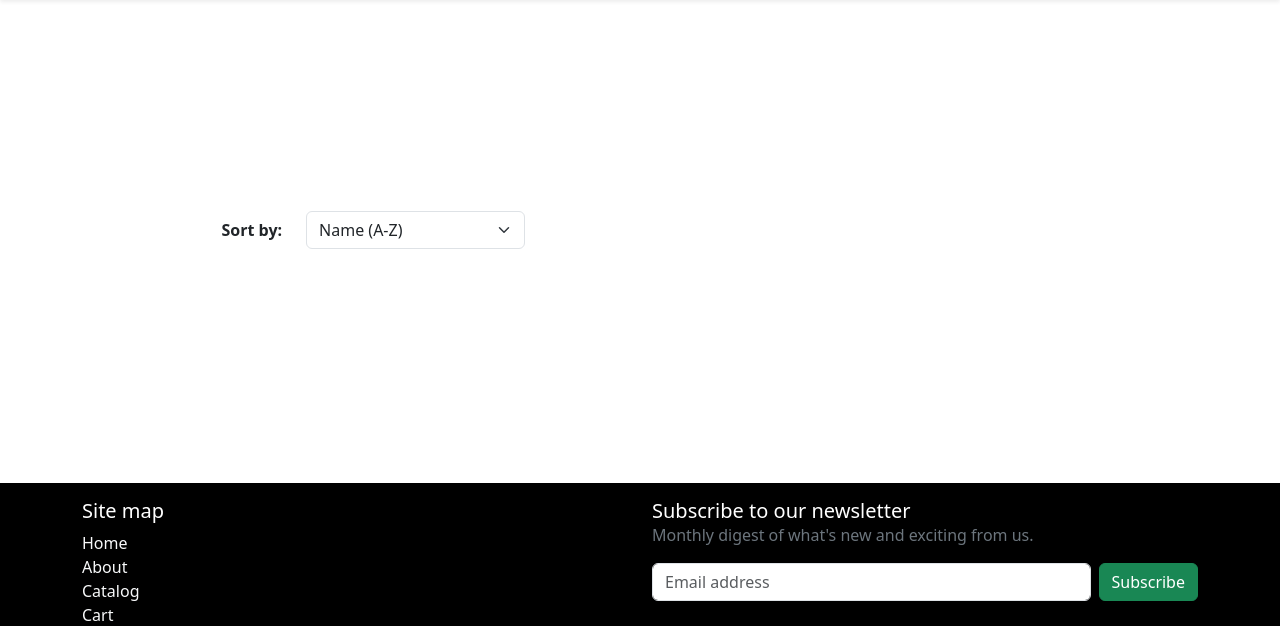
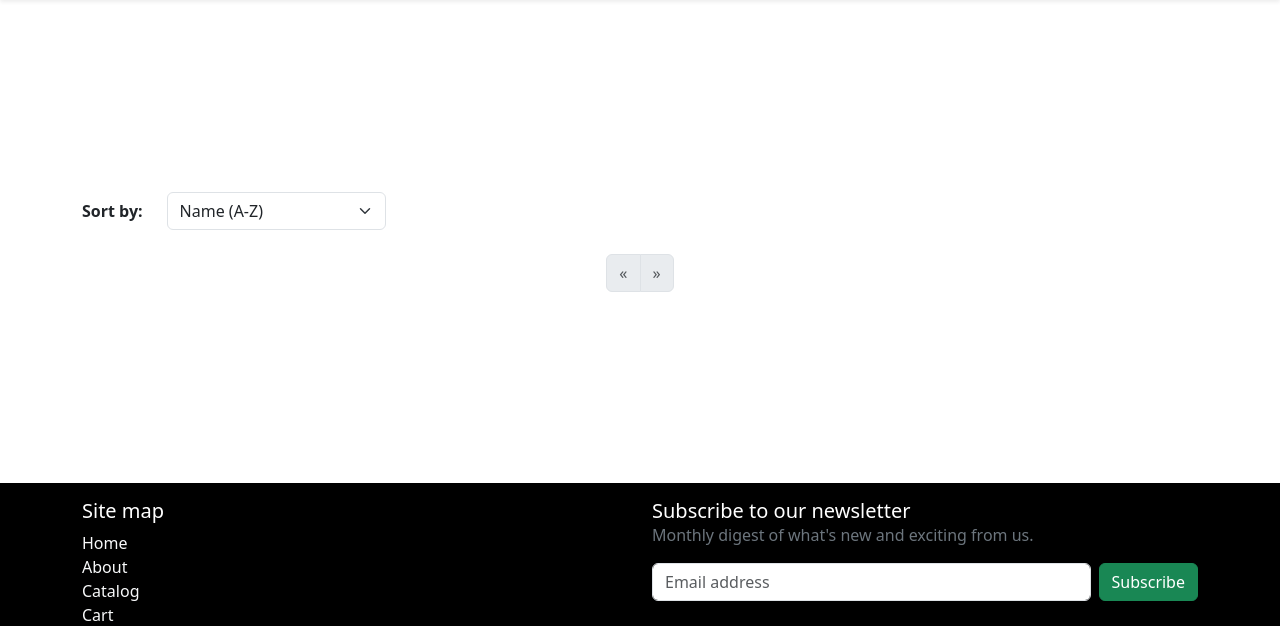
Before and after one commit to fchavonet/full_stack-flask_shop_template, a Flask app: page /catalog in a window 1280 px wide. Shown: the part 88-714 px from the top of the page. Run offline with Flask 3, Linux system fonts and the light colour scheme.

Commit message:
fix: responsive problem in mobile mode.

```diff
--- a/static/css/style.css
+++ b/static/css/style.css
@@ -26,12 +26,6 @@
 }
 
 /* RESPONSIVE */
-@media (min-width: 992px) {
-    #container-small {
-        width: 75%;
-    }
-}
-
 @media (max-width: 992px) {
     .fs-tiny {
         font-size: 0.75rem;
--- a/templates/base.html
+++ b/templates/base.html
@@ -162,9 +162,9 @@
 	<!-- MAIN -->
 	<main class="py-5 d-flex flex-grow-1 flex-shrink-0 justify-content-center align-items-center bg-white">
 		<div class="container d-flex justify-content-center align-items-center">
-			<div id="container-small">
-			{% block content %}
-			{% endblock %}
+			<div class="w-100">
+				{% block content %}
+				{% endblock %}
 			</div>
 		</div>
 	</main>
--- a/templates/shop/catalog.html
+++ b/templates/shop/catalog.html
@@ -29,7 +29,6 @@
 </div>
 
 <!-- Pagination -->
-{% if products.pages > 1 %}
 <nav>
     <ul class="p-0 m-0 pagination justify-content-center">
         {% if products.has_prev %}
@@ -55,5 +54,4 @@
         {% endif %}
     </ul>
 </nav>
-{% endif %}
 {% endblock %}
```
